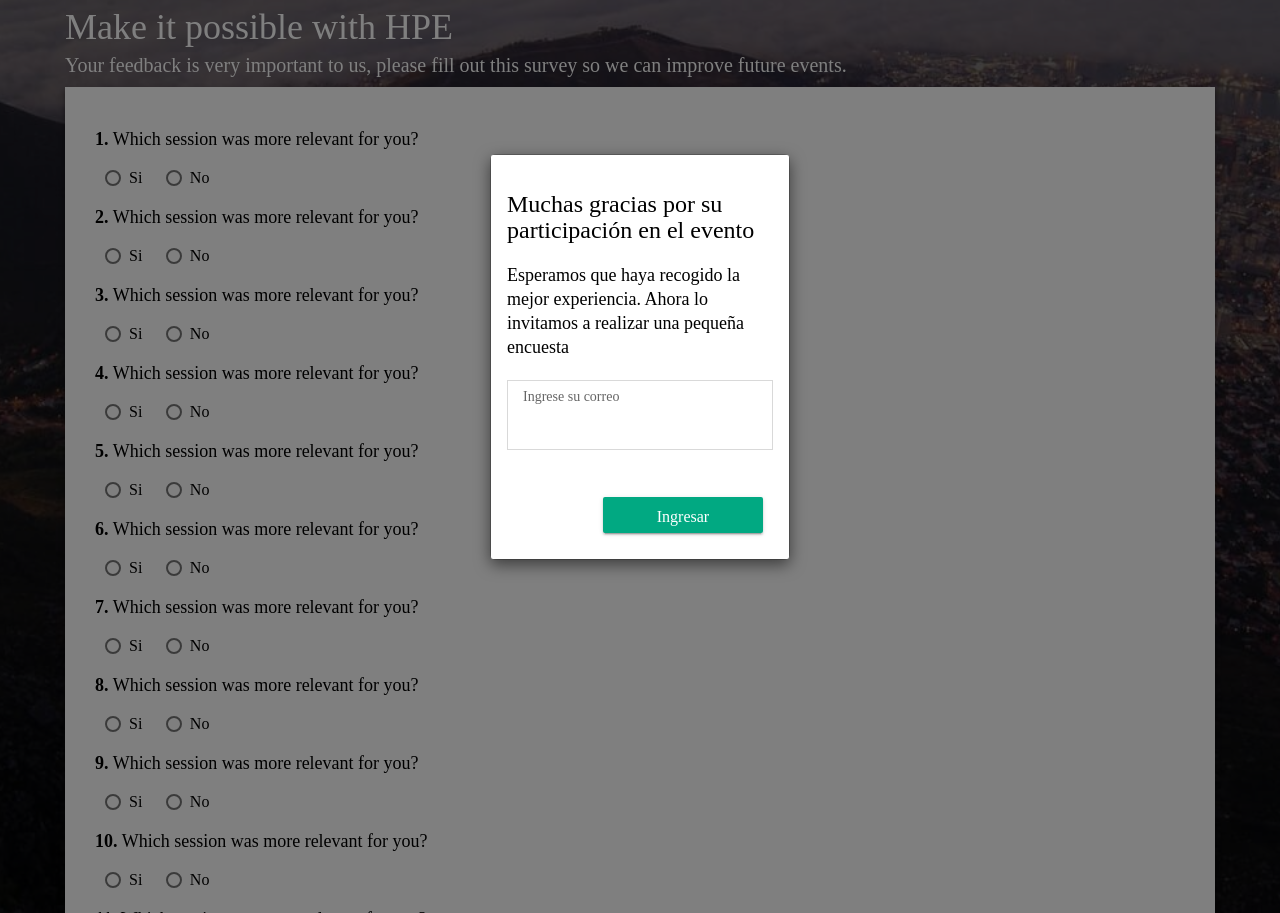
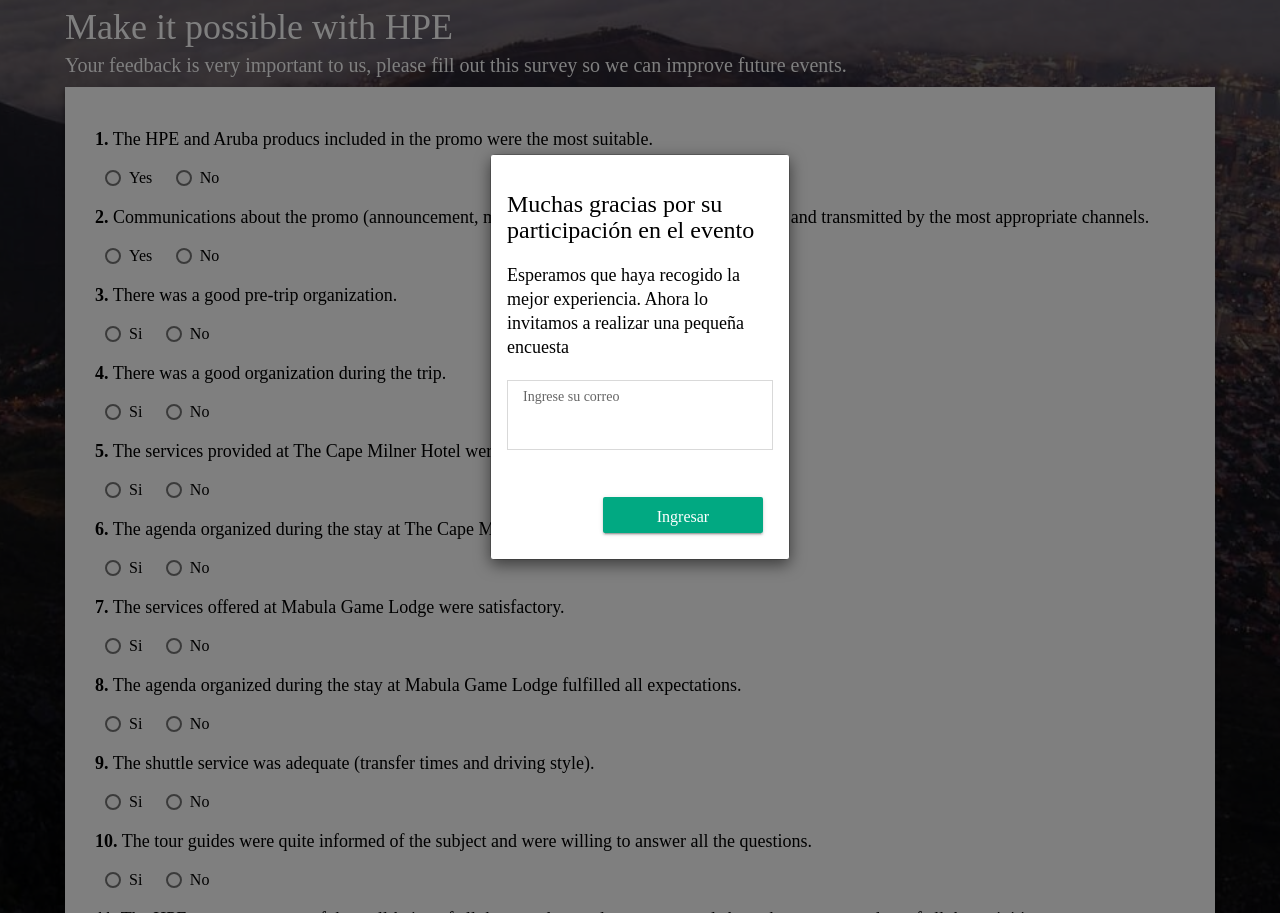
Before and after one commit to joseminaya15/SouthAfrica, a CodeIgniter app: page /database/index.php/survey/index in a window 1280 px wide. Shown: the part 260-1173 px from the top of the page. Run offline with CodeIgniter, Linux system fonts and the light colour scheme; some libraries are stand-ins or nearby versions.

Commit message:
ecneuestas

```diff
--- a/application/views/v_survey.php
+++ b/application/views/v_survey.php
@@ -44,13 +44,13 @@
                 <div class="js-card__encuesta">
                     <div class="js-encuesta">
                         <div class="js-encuesta__title">
-                            <p><strong>1.</strong> Which session was more relevant for you?</p>
+                            <p><strong>1.</strong> The HPE and Aruba producs included in the promo were the most suitable.</p>
                         </div>
                         <div class="js-encuesta__contenido">
                             <div class="js-radio">
                                 <label class="mdl-radio mdl-js-radio mdl-js-ripple-effect" for="question1-1">
                                     <input type="radio" id="question1-1" class="mdl-radio__button" name="options1" value="Si">
-                                    <span class="mdl-radio__label">Si</span>
+                                    <span class="mdl-radio__label">Yes</span>
                                 </label>
                             </div>
                             <div class="js-radio">
@@ -63,13 +63,13 @@
                     </div>
                     <div class="js-encuesta">
                         <div class="js-encuesta__title">
-                            <p><strong>2.</strong> Which session was more relevant for you?</p>
+                            <p><strong>2.</strong> Communications about the promo (announcement, monthly rankings and winners) were clear and transmitted by the most appropriate channels.</p>
                         </div>
                         <div class="js-encuesta__contenido">
                             <div class="js-radio">
                                 <label class="mdl-radio mdl-js-radio mdl-js-ripple-effect" for="question2-1">
                                     <input type="radio" id="question2-1" class="mdl-radio__button" name="options2" value="Si">
-                                    <span class="mdl-radio__label">Si</span>
+                                    <span class="mdl-radio__label">Yes</span>
                                 </label>
                             </div>
                             <div class="js-radio">
@@ -82,7 +82,7 @@
                     </div>
                     <div class="js-encuesta">
                         <div class="js-encuesta__title">
-                            <p><strong>3.</strong> Which session was more relevant for you?</p>
+                            <p><strong>3.</strong> There was a good pre-trip organization.</p>
                         </div>
                         <div class="js-encuesta__contenido">
                             <div class="js-radio">
@@ -101,7 +101,7 @@
                     </div>
                     <div class="js-encuesta">
                         <div class="js-encuesta__title">
-                            <p><strong>4.</strong> Which session was more relevant for you?</p>
+                            <p><strong>4.</strong> There was a good organization during the trip.</p>
                         </div>
                         <div class="js-encuesta__contenido">
                             <div class="js-radio">
@@ -120,7 +120,7 @@
                     </div>
                     <div class="js-encuesta">
                         <div class="js-encuesta__title">
-                            <p><strong>5.</strong> Which session was more relevant for you?</p>
+                            <p><strong>5.</strong> The services provided at The Cape Milner Hotel were satisfactory.</p>
                         </div>
                         <div class="js-encuesta__contenido">
                             <div class="js-radio">
@@ -139,7 +139,7 @@
                     </div>
                     <div class="js-encuesta">
                         <div class="js-encuesta__title">
-                            <p><strong>6.</strong> Which session was more relevant for you?</p>
+                            <p><strong>6.</strong> The agenda organized during the stay at The Cape Milner Hotel fulfilled all expectations.</p>
                         </div>
                         <div class="js-encuesta__contenido">
                             <div class="js-radio">
@@ -158,7 +158,7 @@
                     </div>
                     <div class="js-encuesta">
                         <div class="js-encuesta__title">
-                            <p><strong>7.</strong> Which session was more relevant for you?</p>
+                            <p><strong>7.</strong> The services offered at Mabula Game Lodge were satisfactory.</p>
                         </div>
                         <div class="js-encuesta__contenido">
                             <div class="js-radio">
@@ -177,7 +177,7 @@
                     </div>
                     <div class="js-encuesta">
                         <div class="js-encuesta__title">
-                            <p><strong>8.</strong> Which session was more relevant for you?</p>
+                            <p><strong>8.</strong> The agenda organized during the stay at Mabula Game Lodge fulfilled all expectations.</p>
                         </div>
                         <div class="js-encuesta__contenido">
                             <div class="js-radio">
@@ -196,7 +196,7 @@
                     </div>
                     <div class="js-encuesta">
                         <div class="js-encuesta__title">
-                            <p><strong>9.</strong> Which session was more relevant for you?</p>
+                            <p><strong>9.</strong> The shuttle service was adequate (transfer times and driving style).</p>
                         </div>
                         <div class="js-encuesta__contenido">
                             <div class="js-radio">
@@ -215,7 +215,7 @@
                     </div>
                     <div class="js-encuesta">
                         <div class="js-encuesta__title">
-                            <p><strong>10.</strong> Which session was more relevant for you?</p>
+                            <p><strong>10.</strong> The tour guides were quite informed of the subject and were willing to answer all the questions.</p>
                         </div>
                         <div class="js-encuesta__contenido">
                             <div class="js-radio">
@@ -234,7 +234,7 @@
                     </div>
                     <div class="js-encuesta">
                         <div class="js-encuesta__title">
-                            <p><strong>11.</strong> Which session was more relevant for you?</p>
+                            <p><strong>11.</strong> The HPE team was aware of the well-being of all the attendees and was concerned about the correct conduct of all the activities.</p>
                         </div>
                         <div class="js-encuesta__contenido">
                             <div class="js-radio">
@@ -253,13 +253,13 @@
                     </div>
                     <div class="js-encuesta">
                         <div class="js-encuesta__title">
-                            <p><strong>12.</strong> Which session was more relevant for you?</p>
+                            <p><strong>12.</strong> The last trip to South Africa is better compared to other HPE incentives.</p>
                         </div>
                         <div class="js-encuesta__contenido">
                             <div class="js-radio">
                                 <label class="mdl-radio mdl-js-radio mdl-js-ripple-effect" for="question12-1">
                                     <input type="radio" id="question12-1" class="mdl-radio__button" name="options12" value="Si">
-                                    <span class="mdl-radio__label">Si</span>
+                                    <span class="mdl-radio__label">Yes</span>
                                 </label>
                             </div>
                             <div class="js-radio">
@@ -272,13 +272,13 @@
                     </div>
                     <div class="js-encuesta">
                         <div class="js-encuesta__title">
-                            <p><strong>13.</strong> Which session was more relevant for you?</p>
+                            <p><strong>13.</strong> The last trip to South Africa is better than the incentives provided by other companies in the segment.</p>
                         </div>
                         <div class="js-encuesta__contenido">
                             <div class="js-radio">
                                 <label class="mdl-radio mdl-js-radio mdl-js-ripple-effect" for="question13-1">
                                     <input type="radio" id="question13-1" class="mdl-radio__button" name="options13" value="Si">
-                                    <span class="mdl-radio__label">Si</span>
+                                    <span class="mdl-radio__label">Yes</span>
                                 </label>
                             </div>
                             <div class="js-radio">
@@ -291,13 +291,13 @@
                     </div>
                     <div class="js-encuesta">
                         <div class="js-encuesta__title">
-                            <p><strong>14.</strong> Which session was more relevant for you?</p>
+                            <p><strong>14.</strong> I would participate in a forthcoming incentive activity organized by HPE and Aruba</p>
                         </div>
                         <div class="js-encuesta__contenido">
                             <div class="js-radio">
                                 <label class="mdl-radio mdl-js-radio mdl-js-ripple-effect" for="question14-1">
                                     <input type="radio" id="question14-1" class="mdl-radio__button" name="options14" value="Si">
-                                    <span class="mdl-radio__label">Si</span>
+                                    <span class="mdl-radio__label">Yes</span>
                                 </label>
                             </div>
                             <div class="js-radio">
@@ -310,7 +310,7 @@
                     </div>
                     <div class="js-encuesta">
                         <div class="js-encuesta__title">
-                            <p><strong>15.</strong> Which session was more relevant for you?</p>
+                            <p><strong>15.</strong> What aspects would you change/improve on the HPE Incentive Plan for the next few years?</p>
                         </div>
                         <div class="js-encuesta__contenido">
                             <div class="js-radio">
@@ -329,7 +329,7 @@
                     </div>
                     <div class="js-encuesta">
                         <div class="js-encuesta__title">
-                            <p><strong>16.</strong> Which session was more relevant for you?</p>
+                            <p><strong>16.</strong> Which destination would you recommend for a similar activity?</p>
                         </div>
                         <div class="js-encuesta__contenido">
                             <div class="js-radio">
@@ -348,7 +348,7 @@
                     </div>
                     <div class="js-encuesta">
                         <div class="js-encuesta__title">
-                            <p><strong>17.</strong> Which session was more relevant for you?</p>
+                            <p><strong>17.</strong> General comments about the HPE experience</p>
                         </div>
                         <div class="js-encuesta__contenido">
                             <div class="js-radio">
```
